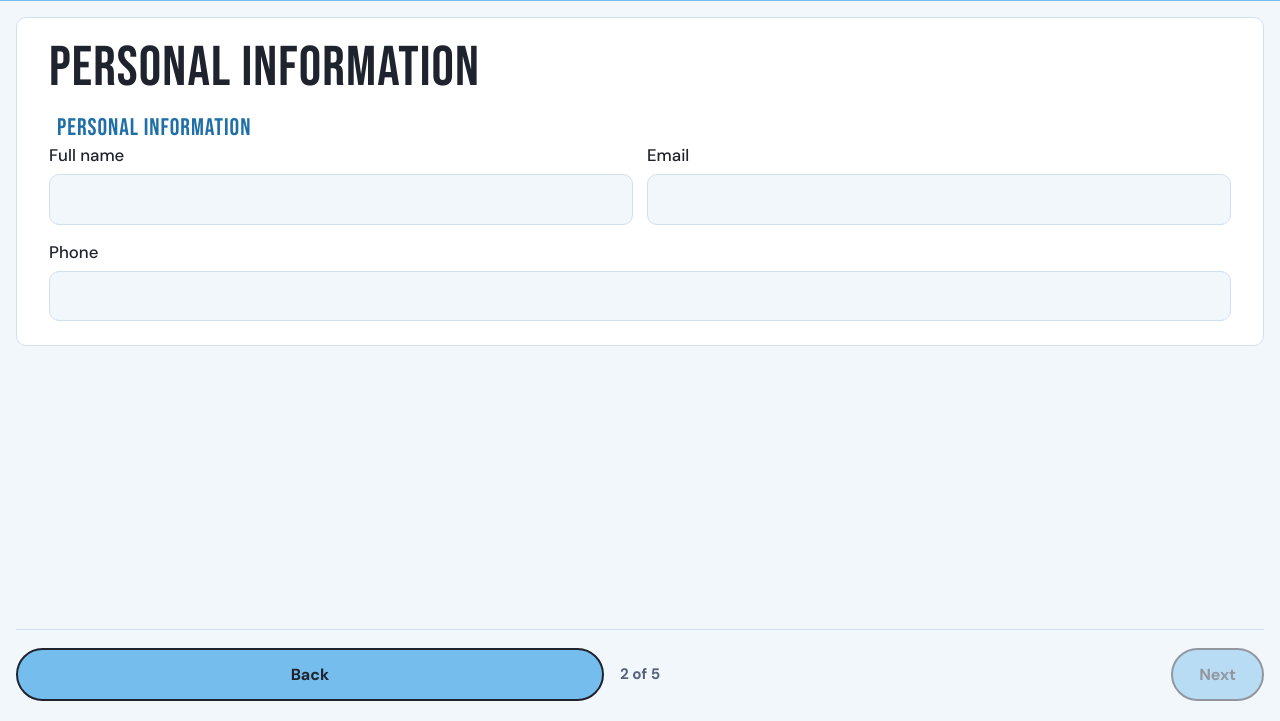
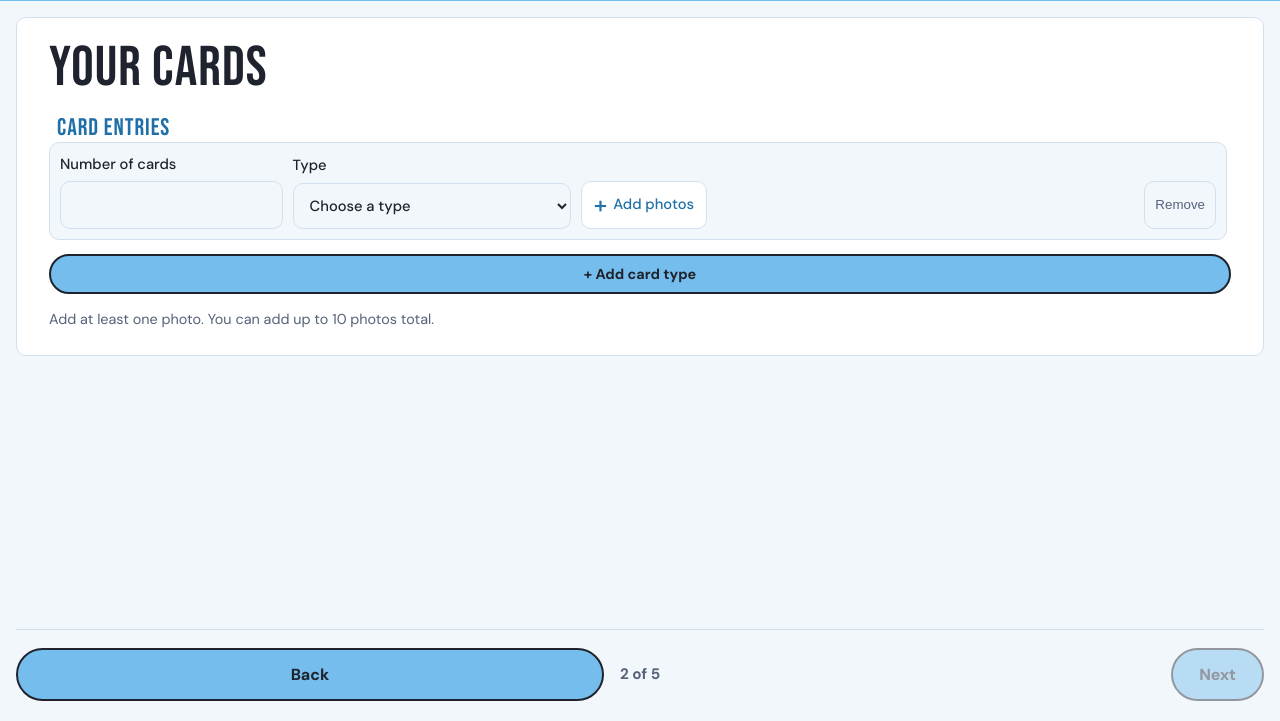
Before and after one commit to chpietrusewicz/foilhouse-bulk-submission, a website: page public/index.html in a window 1280 px wide. Both pictures are taken after a click on the button "Next". Shown: the part 79-800 px from the top of the page. Drawn offline with Linux system fonts and the light colour scheme.

Commit message:
Slide rearrangment

```diff
--- a/public/js/config.js
+++ b/public/js/config.js
@@ -4,8 +4,9 @@ const SITE_CONFIG = {
   submissionEmail: "foilhousetcg@gmail.com",
   // Update these values when the buying rates are finalized
   rates: [
-    { type: "Common / uncommon", rate: "$X per card" },
-    { type: "Holo / reverse holo", rate: "$X per card" },
-    { type: "EX / V / GX", rate: "$X per card" },
+    { type: "Common / uncommon", rate: "$20 per 1000 cards" },
+    { type: "Holo / reverse holo", rate: "$35 per 1000 cards" },
+    { type: "EX / V / GX", rate: "$0.30 per card" },
+    { type: "Unsorted", rate: "$20 per 1000 cards" },
   ],
 };
--- a/public/js/main.js
+++ b/public/js/main.js
@@ -3,9 +3,9 @@
 
 const formSlides = [
   new Slide("intro", "Start here", "/slides/intro.html"),
+  new Slide("cards", "Your cards", "/slides/cards.html"),
   new Slide("you", "Personal information", "/slides/you.html"),
   new Slide("shipping-address", "Ship-from address", "/slides/shipping-address.html"),
-  new Slide("cards", "Your cards", "/slides/cards.html"),
   new Slide("confirm", "Confirm", "/slides/confirm.html"),
 ];
 
@@ -22,7 +22,7 @@ let renderVersion = 0;
 const formDraft = {};
 const MAX_PHOTOS = 10;
 let cardEntries = [
-  { count: "", type: SITE_CONFIG.rates[0].type, photos: [] },
+  { count: "", type: "", photos: [] },
 ];
 
 function tabIndexFromHash() {
@@ -94,8 +94,13 @@ function formNavigation() {
 
 function updateNextState() {
   const formInvalid = $("f") && !$("f").checkValidity();
-  const cardsNeedPhoto = formSlides[activeFormSlide].id === "cards" && !allCardPhotos().length;
-  $("next").disabled = Boolean(formInvalid || cardsNeedPhoto);
+  const cardsIncomplete =
+    formSlides[activeFormSlide].id === "cards" &&
+    !cardEntries.every((entry) => {
+      const count = Number(entry.count);
+      return Number.isInteger(count) && count > 0 && entry.type && entry.photos.length > 0;
+    });
+  $("next").disabled = Boolean(formInvalid || cardsIncomplete);
 }
 
 function allCardPhotos() {
@@ -127,7 +132,8 @@ function renderCardEntries() {
         <div class="card-entry" data-entry-index="${index}">
           <label>Number of cards<input class="card-count" type="number" min="1" value="${entry.count}" required /></label>
           <label>Type
-            <select class="card-type">
+            <select class="card-type" required>
+              <option value="" disabled ${!entry.type ? "selected" : ""}>Choose a type</option>
               ${SITE_CONFIG.rates
                 .map(
                   ({ type }) =>
@@ -167,6 +173,7 @@ function renderCardEntries() {
     });
     row.querySelector(".card-type").addEventListener("change", (event) => {
       cardEntries[index].type = event.target.value;
+      updateNextState();
     });
     row.querySelector(".photo-input").addEventListener("change", (event) => {
       const available = MAX_PHOTOS - allCardPhotos().length;
@@ -190,7 +197,7 @@ function renderCardEntries() {
   });
 
   $("add-card-entry").onclick = () => {
-    cardEntries.push({ count: "", type: SITE_CONFIG.rates[0].type, photos: [] });
+    cardEntries.push({ count: "", type: "", photos: [] });
     renderCardEntries();
     updateNextState();
   };
--- a/public/slides/cards.html
+++ b/public/slides/cards.html
@@ -4,7 +4,8 @@
     <div class="card-entry" data-entry-index="0">
       <label>Number of cards<input class="card-count" type="number" min="1" required /></label>
       <label>Type
-        <select class="card-type">
+        <select class="card-type" required>
+          <option value="" selected disabled>Choose a type</option>
           <option>Common / uncommon</option>
           <option>Holo / reverse holo</option>
           <option>EX / V / GX</option>
--- a/public/slides/you.html
+++ b/public/slides/you.html
@@ -1,5 +1,5 @@
 <fieldset>
-  <legend>Personal information</legend>
+  <legend>Information</legend>
   <div class="row">
     <label>Full name<input name="name" required autocomplete="name" /></label>
     <label>Email<input name="email" type="email" required autocomplete="email" /></label>
```
